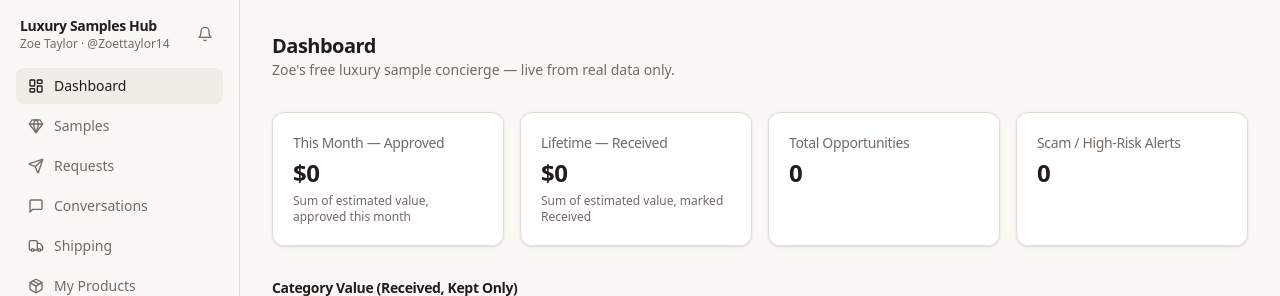
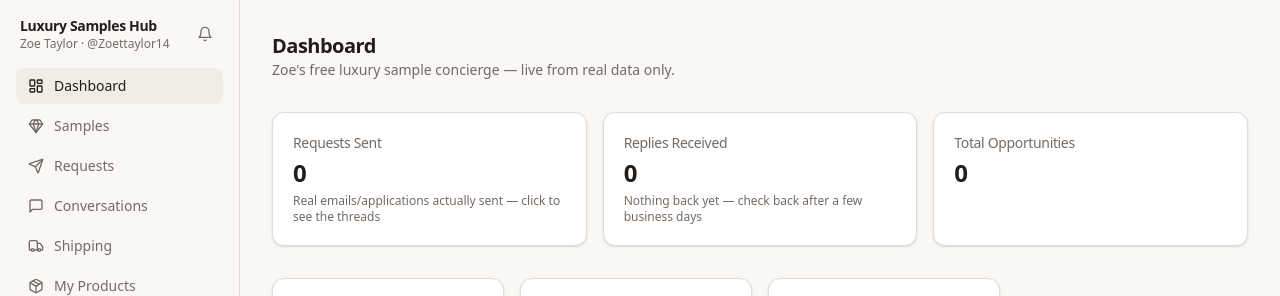
Before and after one commit to Kmucius1/luxury-hub, a Next.js app: page /dashboard in a window 1280 px wide. Shown: the top 296 px of the page. Built offline with nearby package versions, Linux system fonts and the light colour scheme; no server answers; the database is empty.

Commit message:
Add Requests Sent / Replies Received stat cards to dashboard
Zoe wanted real sent/reply counts visible at the top rather than
buried in the pipeline badge row.

```diff
--- a/app/(app)/dashboard/page.tsx
+++ b/app/(app)/dashboard/page.tsx
@@ -16,7 +16,11 @@ import type { SampleOpportunity } from "@/lib/types";
 
 export default async function DashboardPage() {
   const supabase = await createClient();
-  const { data } = await supabase.from("sample_opportunities").select("*");
+  const [{ data }, { count: sentCount }, { count: repliedCount }] = await Promise.all([
+    supabase.from("sample_opportunities").select("*"),
+    supabase.from("sample_requests").select("*", { count: "exact", head: true }).eq("status", "sent"),
+    supabase.from("conversation_messages").select("*", { count: "exact", head: true }).eq("direction", "inbound"),
+  ]);
   const opportunities = (data ?? []) as SampleOpportunity[];
 
   const now = new Date();
@@ -63,10 +67,24 @@ export default async function DashboardPage() {
         <p className="text-sm text-muted-foreground">Zoe&apos;s free luxury sample concierge — live from real data only.</p>
       </div>
 
+      <div className="grid gap-4 sm:grid-cols-2 lg:grid-cols-3">
+        <Link href="/conversations">
+          <StatCard label="Requests Sent" value={String(sentCount ?? 0)} hint="Real emails/applications actually sent — click to see the threads" />
+        </Link>
+        <Link href="/conversations">
+          <StatCard
+            label="Replies Received"
+            value={String(repliedCount ?? 0)}
+            hint={repliedCount ? "Click to read what came back" : "Nothing back yet — check back after a few business days"}
+            className={repliedCount ? "border-primary/40" : undefined}
+          />
+        </Link>
+        <StatCard label="Total Opportunities" value={String(opportunities.length)} />
+      </div>
+
       <div className="grid gap-4 sm:grid-cols-2 lg:grid-cols-4">
         <StatCard label="This Month — Approved" value={formatCurrency(thisMonthApprovedValue)} hint="Sum of estimated value, approved this month" />
         <StatCard label="Lifetime — Received" value={formatCurrency(lifetimeReceivedValue)} hint="Sum of estimated value, marked Received" />
-        <StatCard label="Total Opportunities" value={String(opportunities.length)} />
         <StatCard label="Scam / High-Risk Alerts" value={String(scamAlerts.length)} className={scamAlerts.length ? "border-destructive/40" : undefined} />
       </div>
 
```
